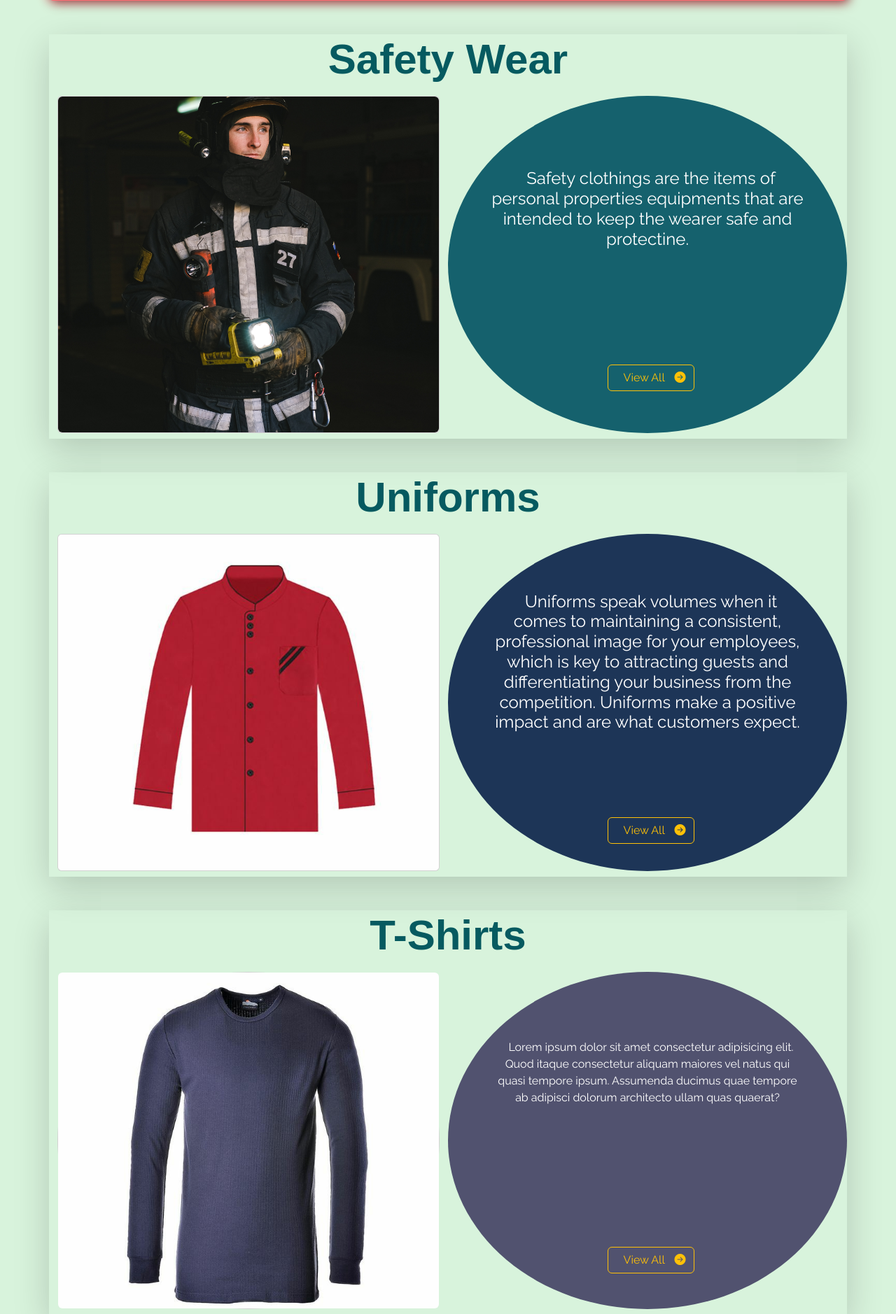
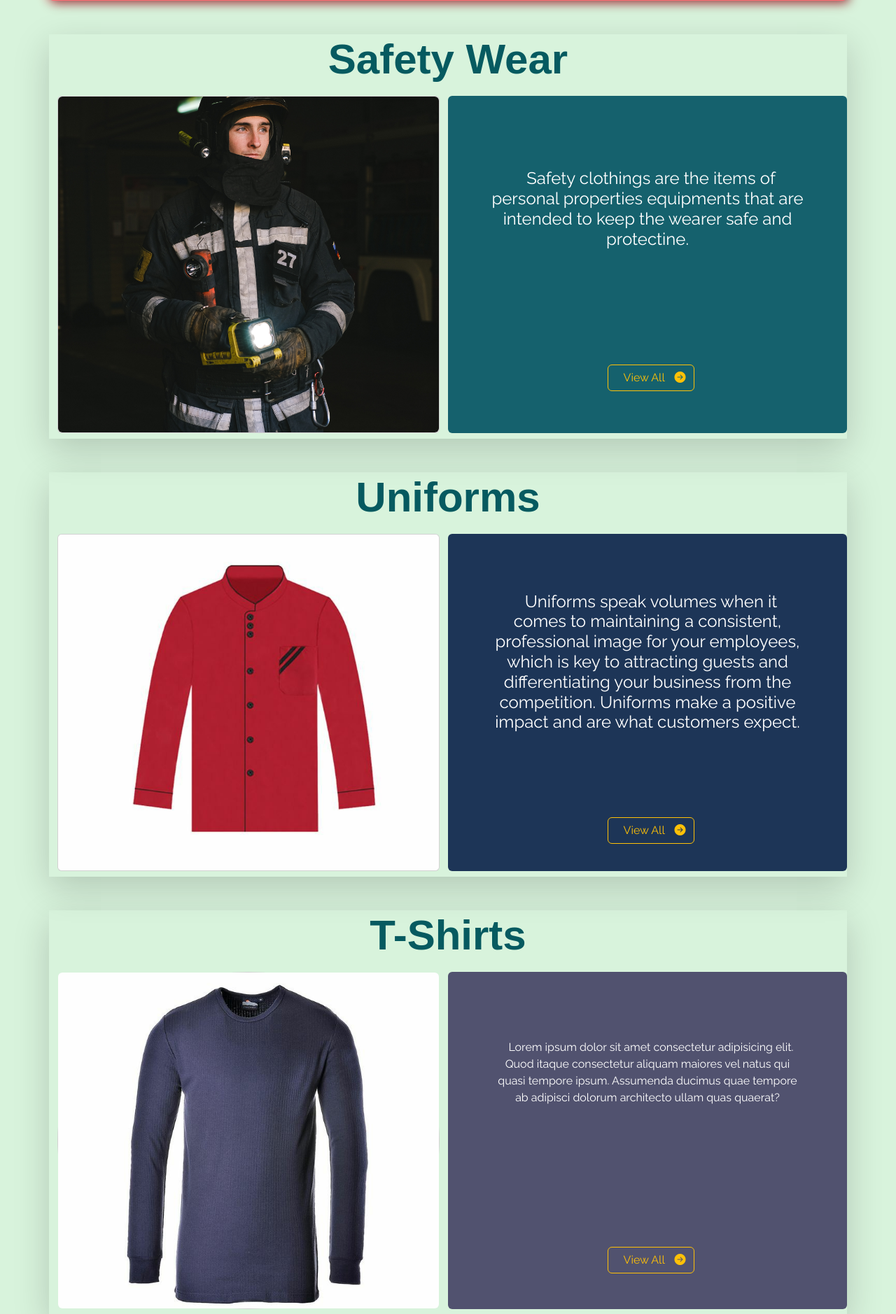
Before and after one commit to Prasanth3699/bright_stitching, a Django app: page / in a window 1280 px wide. Shown: the part 1150-3028 px from the top of the page at 70% size. Run offline with Django 4.2, Linux system fonts and the light colour scheme; some libraries are stand-ins or nearby versions.

Commit message:
round-circle removed

```diff
--- a/Templates/main/index.html
+++ b/Templates/main/index.html
@@ -62,7 +62,7 @@
                         </a>
                     </div>
                 </div>
-                <div class="col-12 col-md-6 d-flex align-content-around flex-wrap my-2 rounded-circle product-text" style="background-color:#15616d;">
+                <div class="col-12 col-md-6 d-flex align-content-around flex-wrap my-2 rounded product-text" style="background-color:#15616d;">
                     <div >
                         <h4 class="text-white m-5">Safety clothings are the items of personal properties equipments that are intended to keep the wearer safe and protectine.</h4>
                     </div>
@@ -85,7 +85,7 @@
                         </a>
                     </div>
                 </div>
-                <div class="col-12 col-md-6 d-flex align-content-around flex-wrap rounded-circle my-2 product-text" style="background-color:#1d3557;">
+                <div class="col-12 col-md-6 d-flex align-content-around flex-wrap rounded my-2 product-text" style="background-color:#1d3557;">
                     <div>
                         <h4 class="text-white m-5">Uniforms speak volumes when it comes to maintaining a consistent, professional image for your employees, which is key to attracting guests and differentiating your business from the competition. Uniforms make a positive impact and are what customers expect.</h4>
                     </div>
@@ -108,7 +108,7 @@
                         </a>
                     </div>
                 </div>
-                <div class="col-12 col-md-6 d-flex align-content-around flex-wrap my-2 rounded-circle product-text" style="background-color:#51526F;">
+                <div class="col-12 col-md-6 d-flex align-content-around flex-wrap my-2 rounded product-text" style="background-color:#51526F;">
                     <div class="">
                         <p class="text-white m-5" style="min-height:150px;">Lorem ipsum dolor sit amet consectetur adipisicing elit. Quod itaque consectetur aliquam maiores vel natus qui quasi tempore ipsum. Assumenda ducimus quae tempore ab adipisci dolorum architecto ullam quas quaerat?</p>
                     </div>
@@ -131,7 +131,7 @@
                         </a>
                     </div>
                 </div>
-                <div class="col-12 col-md-6 d-flex align-content-around flex-wrap my-2 rounded-circle product-text" style="background-color:#001f54;">
+                <div class="col-12 col-md-6 d-flex align-content-around flex-wrap my-2 rounded product-text" style="background-color:#001f54;">
                     <div class="">
                         <p class="text-white m-5" style="min-height:150px;">Lorem ipsum dolor sit amet consectetur adipisicing elit. Quod itaque consectetur aliquam maiores vel natus qui quasi tempore ipsum. Assumenda ducimus quae tempore ab adipisci dolorum architecto ullam quas quaerat?</p>
                     </div>
```
